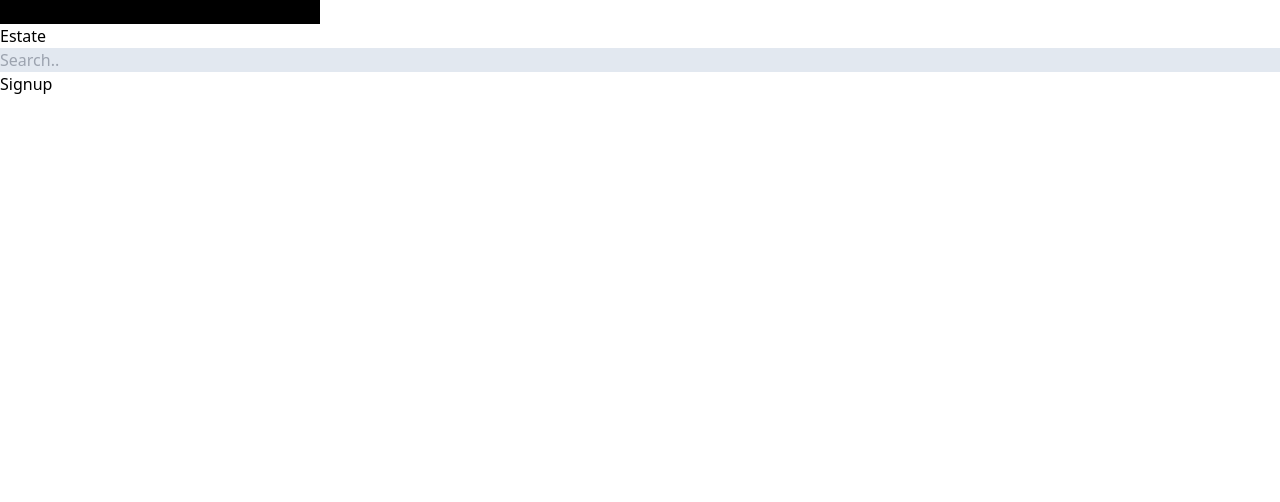
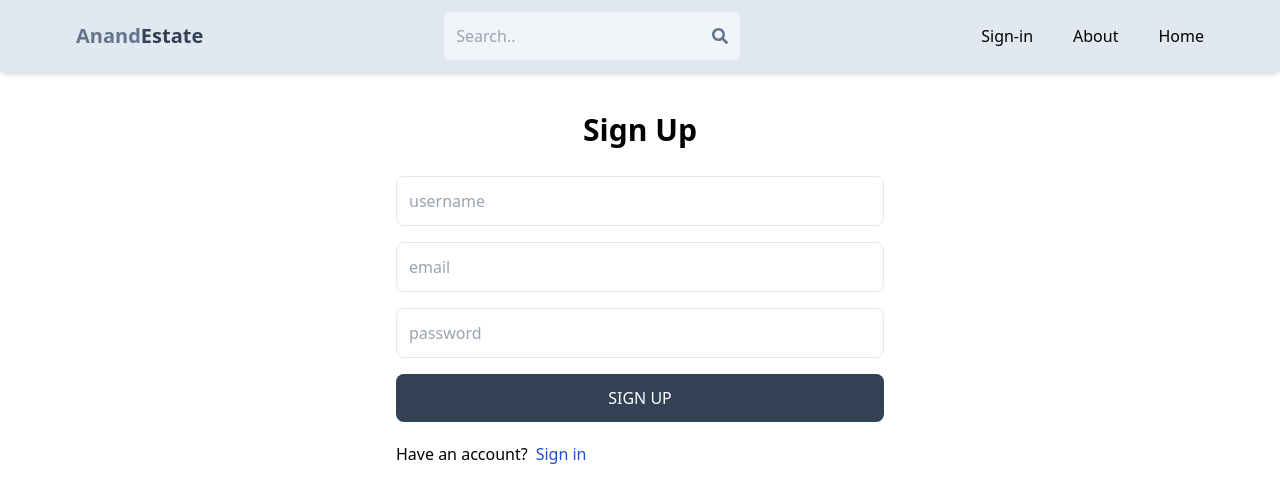
Before and after one commit to niraj070707/EstateHub-client, a React (Vite) app in the folder client/: page /signup in a window 1280 px wide. Shown: the top 502 px of the page. Built offline with nearby package versions, Linux system fonts and the light colour scheme.

Commit message:
Create signin page and Add its functionality

```diff
--- a/client/package.json
+++ b/client/package.json
@@ -12,6 +12,7 @@
   "dependencies": {
     "react": "^18.2.0",
     "react-dom": "^18.2.0",
+    "react-icons": "^5.2.1",
     "react-router-dom": "^6.23.1"
   },
   "devDependencies": {
--- a/client/src/Components/Header.jsx
+++ b/client/src/Components/Header.jsx
@@ -1,22 +1,31 @@
 import React from "react";
+import { FaSearch } from "react-icons/fa";
+import { Link } from "react-router-dom";
 
 const Header = () => {
     return (
-        <header>
-            <div>
-                <h1 className=" bg-black w-80">
-                    Anand
-                </h1>
-                <h1>
-                    Estate
-                </h1>
-                <form className=" bg-slate-200">
+        <header className=" bg-slate-200 shadow-md">
+            <div className=" flex items-center justify-between max-w-6xl mx-auto p-3">
+                <Link to={'/'}>
+                    <h1 className=" flex font-bold text-sm sm:text-xl flex-wrap cursor-pointer">
+                        <span className=" text-slate-500">Anand</span>
+                        <span className=" text-slate-700">Estate</span>
+                    </h1>
+                </Link>
+
+                <form className=" flex items-center bg-slate-100 p-3 rounded-lg">
                     <input
                         type="text"
                         placeholder="Search.."
-                        className=" bg-transparent focus:outline-none w-80"
+                        className=" bg-transparent focus:outline-none w-32 sm:w-64"
                     />
+                    <FaSearch className=" text-slate-500" />
                 </form>
+                <ul className=" flex gap-4 sm:gap-10">
+                    <Link to={'/signin'}><li className=" sm:inline hover:underline cursor-pointer">Sign-in</li></Link>
+                    <Link to={'/about'}><li className=" hidden sm:inline hover:underline cursor-pointer">About</li></Link>
+                    <Link to={'/'}><li className=" hidden sm:inline hover:underline cursor-pointer">Home</li></Link>
+                </ul>
             </div>
         </header>
     );
--- a/client/src/Pages/Signin.jsx
+++ b/client/src/Pages/Signin.jsx
@@ -1,9 +1,81 @@
-import React from 'react'
+import React, { useState } from "react";
+import { Link, useNavigate } from "react-router-dom";
 
 const Signin = () => {
-  return (
-    <div>Signin</div>
-  )
-}
+    const [formdata, setFormData] = useState({});
+    const [loading, setLoading] = useState(false);
+    const [error, setError] = useState(null);
+    const navigate = useNavigate();
 
-export default Signin
+    const handleChange = (ev)=>{
+        setFormData({
+            ...formdata,
+            [ev.target.id] : ev.target.value,
+        })
+    }
+    console.log(formdata);
+
+    const handleSubmit = async (ev)=>{
+        ev.preventDefault();
+        try{
+            setLoading(true);
+            const result = await fetch('/api/auth/signin', {
+                method : 'POST',
+                headers : {
+                    'Content-Type' : 'application/json',
+                },
+                body : JSON.stringify(formdata),
+            });
+
+            const data = await result.json();
+            console.log(data);
+            if(data.success === false){
+                setLoading(false);
+                setError(data.message);
+                return;
+            }
+            setLoading(false);
+            setError(null);
+            navigate('/');
+        }catch(err){
+            setLoading(false);
+            setError(err.message);
+        }
+    }
+
+    return (
+        <div className="p-3 max-w-lg mx-auto">
+            <h1 className="text-3xl text-center font-semibold my-7">Sign In</h1>
+            <form onSubmit={handleSubmit} className="flex flex-col gap-4">
+                <input
+                    type="email"
+                    placeholder="email"
+                    className="border p-3 rounded-lg"
+                    id="email"
+                    onChange={handleChange}
+                />
+                <input
+                    type="password"
+                    placeholder="password"
+                    className="border p-3 rounded-lg"
+                    id="password"
+                    onChange={handleChange}
+                />
+
+                <button disabled={loading} className="bg-slate-700 text-white p-3 rounded-lg uppercase hover:opacity-95 disabled:opacity-80">
+                    {loading ? "Loading..." : "Sign-In"}
+                </button>
+
+            </form>
+            <div className="flex gap-2 mt-5">
+                <p>Dont have an account?</p>
+                <Link to={"/signup"}>
+                    <span className="text-blue-700">Sign up</span>
+                </Link>
+            </div>
+            {error && <p className="text-red-500 mt-5">{error}</p>}
+        </div>
+    );
+};
+
+export default Signin;
--- a/client/src/Pages/Signup.jsx
+++ b/client/src/Pages/Signup.jsx
@@ -1,9 +1,89 @@
-import React from 'react'
+import React, { useState } from "react";
+import { Link, json, useNavigate } from "react-router-dom";
 
 const Signup = () => {
-  return (
-    <div>Signup</div>
-  )
-}
+    const [formdata, setFormData] = useState({});
+    const [loading, setLoading] = useState(false);
+    const [error, setError] = useState(null);
+    const navigate = useNavigate();
 
-export default Signup
+    const handleChange = (ev)=>{
+        setFormData({
+            ...formdata,
+            [ev.target.id] : ev.target.value,
+        })
+    }
+
+    const handleSubmit = async (ev)=>{
+        ev.preventDefault();
+        try{
+            setLoading(true);
+            const result = await fetch('/api/auth/signup', {
+                method : 'POST',
+                headers : {
+                    'Content-Type' : 'application/json',
+                },
+                body : JSON.stringify(formdata),
+            });
+
+            const data = await result.json();
+            console.log(data);
+            if(data.success === false){
+                setLoading(false);
+                setError(data.message);
+                return;
+            }
+            setLoading(false);
+            setError(null);
+            navigate('/signin');
+        }catch(err){
+            setLoading(false);
+            setError(err.message);
+        }
+    }
+
+    return (
+        <div className="p-3 max-w-lg mx-auto">
+            <h1 className="text-3xl text-center font-semibold my-7">Sign Up</h1>
+            <form onSubmit={handleSubmit} className="flex flex-col gap-4">
+                <input
+                    type="text"
+                    placeholder="username"
+                    className="border p-3 rounded-lg"
+                    id="username"
+                    onChange={handleChange}
+                />
+                <input
+                    type="email"
+                    placeholder="email"
+                    className="border p-3 rounded-lg"
+                    id="email"
+                    onChange={handleChange}
+                />
+                <input
+                    type="password"
+                    placeholder="password"
+                    className="border p-3 rounded-lg"
+                    id="password"
+                    onChange={handleChange}
+                />
+
+                <button disabled={loading}  className="bg-slate-700 text-white p-3 rounded-lg uppercase hover:opacity-95 disabled:opacity-80">
+                    {loading ? "Loading..." : "Sign Up"}
+                </button>
+            </form>
+
+            <div className="flex gap-2 mt-5">
+                <p>Have an account?</p>
+                <Link to={"/signin"}>
+                    <span className="text-blue-700">Sign in</span>
+                </Link>
+            </div>
+
+            {error && <p className="text-red-500 mt-5">{error}</p>}
+
+        </div>
+    );
+};
+
+export default Signup;
--- a/client/vite.config.js
+++ b/client/vite.config.js
@@ -3,5 +3,14 @@ import react from '@vitejs/plugin-react-swc'
 
 // https://vitejs.dev/config/
 export default defineConfig({
-  plugins: [react()],
+    server: {
+        proxy: {
+            '/api': {
+                target: 'http://localhost:3000',
+                secure: false,
+                changeOrigin: true,
+            },
+        },
+    },
+    plugins: [react()],
 })
```
Also changed, not shown: 1 other file (tests, documents, lock files or other folders).
